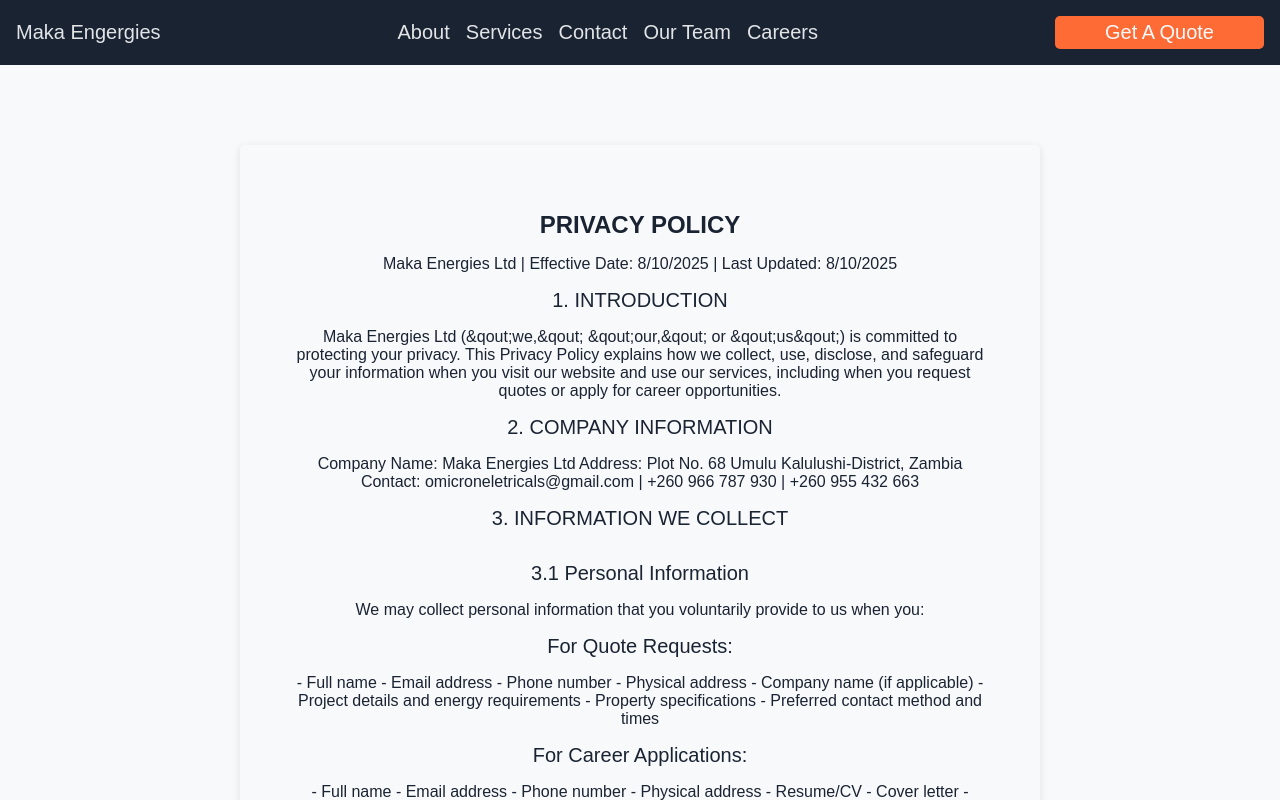
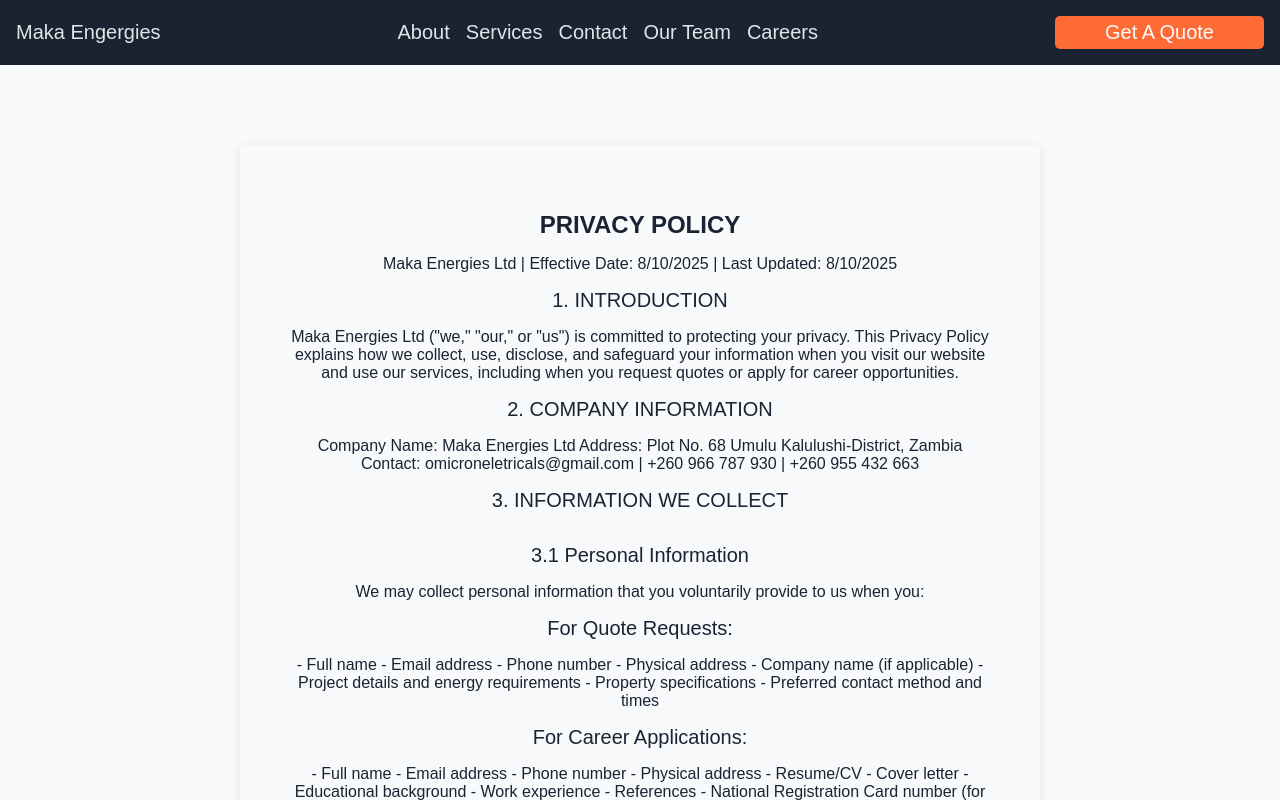
Before and after one commit to nkowanitemwani/makaenergiesdotcom, a Next.js app: page /pages/policies in a window 1280 px wide. Shown: the top 800 px of the page. Built offline with nearby package versions, Linux system fonts and the light colour scheme.

Commit message:
more eslint fixes

```diff
--- a/src/app/pages/policies/page.js
+++ b/src/app/pages/policies/page.js
@@ -19,7 +19,7 @@ export default function PolicyPage(){
 
         <h2>1. INTRODUCTION</h2>
 
-        Maka Energies Ltd (&qout;we,&qout; &qout;our,&qout; or &qout;us&qout;) is committed to protecting your privacy. This Privacy Policy explains how we collect, use, disclose, and safeguard your information when you visit our website and use our services, including when you request quotes or apply for career opportunities.
+        Maka Energies Ltd (&quot;we,&quot; &quot;our,&quot; or &quot;us&quot;) is committed to protecting your privacy. This Privacy Policy explains how we collect, use, disclose, and safeguard your information when you visit our website and use our services, including when you request quotes or apply for career opportunities.
 
         <h2>2. COMPANY INFORMATION</h2>
 
@@ -170,7 +170,7 @@ export default function PolicyPage(){
         We may update this Privacy Policy from time to time. We will notify you of any material changes by:
         - Posting the updated policy on our website
         - Sending email notification (where appropriate)
-        - Updating the &qout;Last Updated&qout; date at the top of this policy
+        - Updating the &quot;Last Updated&quot; date at the top of this policy
 
         Your continued use of our website after any changes constitutes acceptance of the updated Privacy Policy.
 
--- a/src/app/pages/terms/page.js
+++ b/src/app/pages/terms/page.js
@@ -20,7 +20,7 @@ export default function TermsPage(){
 
             <h2>1. ACCEPTANCE OF TERMS</h2>
 
-            By accessing and using the Maka Energies Ltd website (the &qout;Website&quot;), you accept and agree to be bound by the terms and provision of this agreement. If you do not agree to abide by the above, please do not use this service.
+            By accessing and using the Maka Energies Ltd website (the &quot;Website&quot;), you accept and agree to be bound by the terms and provision of this agreement. If you do not agree to abide by the above, please do not use this service.
 
             <h2>2. COMPANY INFORMATION</h2>
 
```
